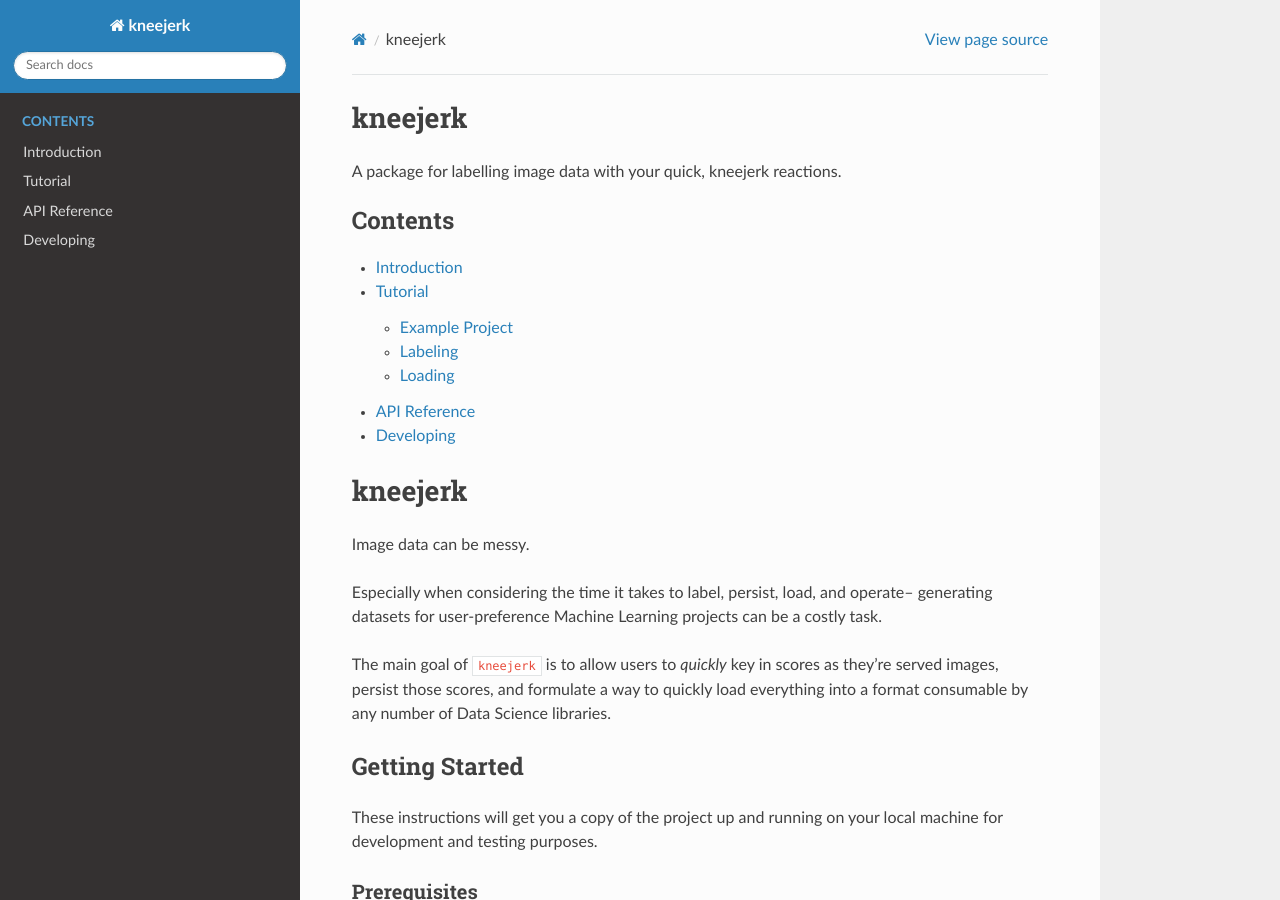
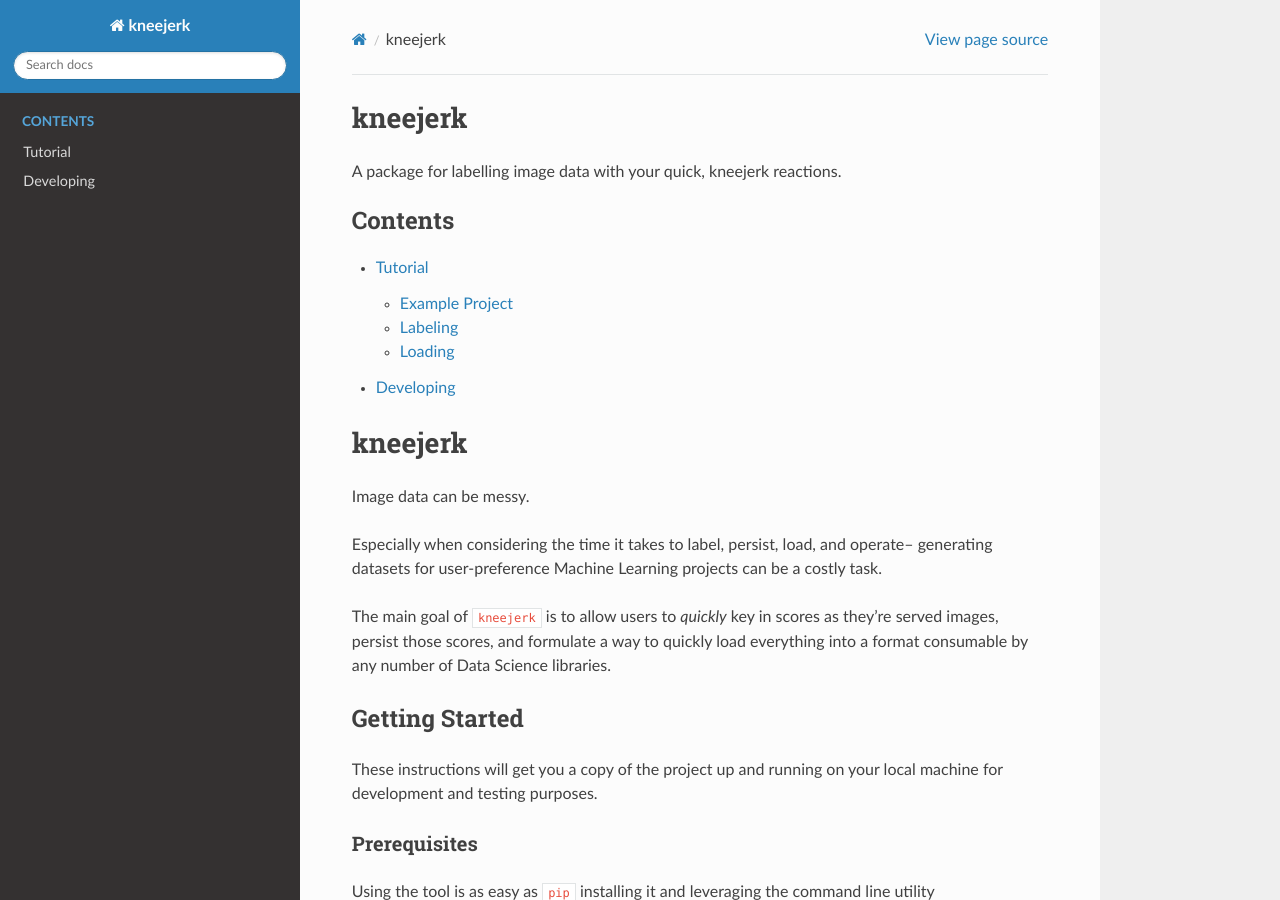
Before and after one commit to NapsterInBlue/kneejerk, a Sphinx documentation site: the page built from docs/index.rst, in a window 1280 px wide and 900 px high. Built offline with Sphinx 7.4.7 and the Read the Docs theme 2.0.0, drawn with Linux system fonts in a browser that asks for light colours.

```diff
--- a/docs/api_reference.rst
+++ /dev/null
@@ -1,4 +0,0 @@
-API Reference
-=============
-
-Typically generated from the code. It will list all publicly-available interfaces, parameters, and return values via docstrings using the `autodoc <http://www.sphinx-doc.org/en/master/usage/extensions/autodoc.html>`_ extension.
--- a/docs/index.rst
+++ b/docs/index.rst
@@ -8,9 +8,7 @@ A package for labelling image data with your quick, kneejerk reactions.
     :maxdepth: 2
     :Caption: Contents
 
-    introduction.rst
     tutorial.rst
-    api_reference.rst
     developing.rst
 
 
--- a/docs/introduction.rst
+++ /dev/null
@@ -1,4 +0,0 @@
-Introduction
-============
-
-Should provide a very short overview of what can be done with the product, using one or two extremely-simplified use cases. This is the 30s pitch of your product.
```
